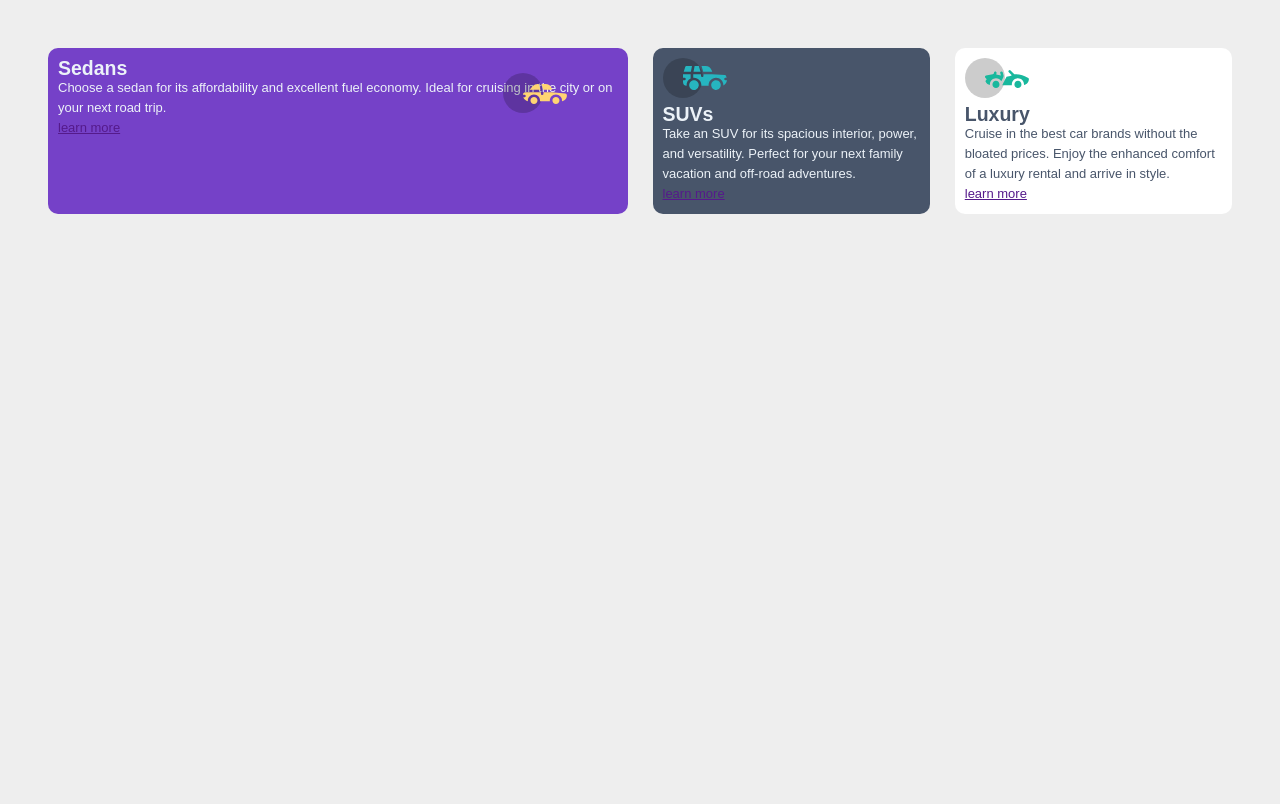
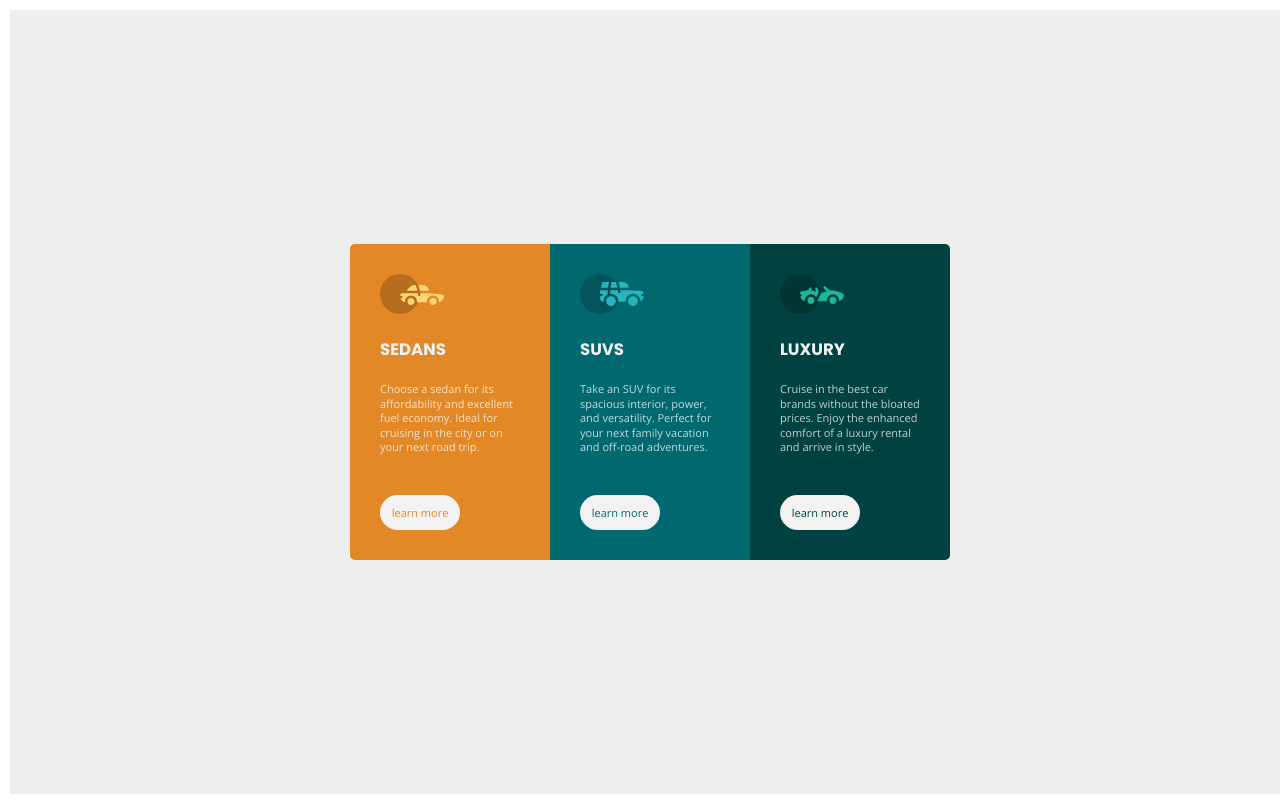
Before and after one commit to Ahmedabdalnaser2010/Frontend-Mentor-challenge-Three-column-cards, a plain HTML site: page index.html in a window 1280 px wide. Drawn offline with nearby package versions, Linux system fonts and the light colour scheme; a web font is replaced by a local one.

Commit message:
Add files via upload

```diff
--- a/style.css
+++ b/style.css
@@ -2,190 +2,181 @@
     margin: 0;
     padding: 0;
     box-sizing: border-box;
+
 }
 
 body {
-    font-family: "Barlow Semi Condensed", Arial, Helvetica, sans-serif;
-    font-size: 13px;
-    height: 100%;
+    font-size: 11px;
+    font-family: "Open Sans", sans-serif;
+}
+
+
+
+
+
+.container {
+    width: 200px;
     display: flex;
+    flex-wrap: wrap;
+    margin: auto;
+    padding: 10px;
+    justify-content: center;
+    background-color: #eee;
     align-items: center;
-    background-color: #eee;
-    justify-content: center;
 
+
+}
+
+.container div {
+
+    flex-basis: 200px;
+    display: flex;
+    justify-content: space-between;
+    flex-direction: column;
+    text-align: left;
+    gap: 0;
+    flex-grow: 0;
+    padding: 30px;
+    flex-shrink: 0;
 
 
 }
 
 
-
-.container {
-
-    display: flex;
-    flex-direction: column;
-    justify-content: center;
-    align-items: center;
-    overflow: scroll;
-    row-gap: 20px;
-    margin: 30px;
+div h2 {
+    color: hsl(0, 0%, 95%);
+    margin-top: 20px;
+    text-transform: uppercase;
+    font-family: "Poppins", sans-serif;
+    font-weight: 700;
 }
 
+div p {
+    color: hsla(0, 0%, 100%, 0.75);
+    margin-top: 20px;
+    line-height: .9rem;
+}
 
-
-.container>div {
-    padding: 20px;
-    display: flex;
-    flex-direction: column;
-    justify-content: flex-start;
-    padding: 10px;
-    border-radius: 10px;
-    -webkit-border-radius: 10px;
-    -moz-border-radius: 10px;
-    -ms-border-radius: 10px;
-    -o-border-radius: 10px;
-    line-height: 20px;
+.one,
+.one a:hover {
+    background-color: hsl(31, 77%, 52%);
+    transition: 0.3s;
+    -webkit-transition: 0.3s;
+    -moz-transition: 0.3s;
+    -ms-transition: 0.3s;
+    -o-transition: 0.3s;
 
 }
 
 .one {
-
-    background-color: hsl(263, 55%, 52%);
-    color: hsl(210, 46%, 95%);
-    position: relative;
-    z-index: -1;
+    border-radius: 5px 5px 0 0;
+    -webkit-border-radius: 5px 5px 0 0;
+    -moz-border-radius: 5px 5px 0 0;
+    -ms-border-radius: 5px 5px 0 0;
+    -o-border-radius: 5px 5px 0 0;
 }
 
-.two {
+.two,
+.two a:hover {
+    background-color: hsl(184, 100%, 22%);
+    transition: 0.3s;
+    -webkit-transition: 0.3s;
+    -moz-transition: 0.3s;
+    -ms-transition: 0.3s;
+    -o-transition: 0.3s;
+}
 
-    background-color: hsl(217, 19%, 35%);
-    color: hsl(210, 46%, 95%);
+.three,
+.three a:hover {
+    background-color: hsl(179, 100%, 13%);
+    transition: 0.3s;
+    -webkit-transition: 0.3s;
+    -moz-transition: 0.3s;
+    -ms-transition: 0.3s;
+    -o-transition: 0.3s;
 }
 
 .three {
-    background-color: hsl(0, 0%, 100%);
-    color: hsl(217, 19%, 35%);
+    border-radius: 0 0 5px 5px;
+    -webkit-border-radius: 0 0 5px 5px;
+    -moz-border-radius: 0 0 5px 5px;
+    -ms-border-radius: 0 0 5px 5px;
+    -o-border-radius: 0 0 5px 5px;
+}
+
+div a {
+    text-decoration: none;
+    background-color: hsl(0, 0%, 95%);
+    display: block;
+    width: 80px;
+    padding: 8px;
+    margin-top: 40px;
+    border: 2px solid transparent;
+    border-radius: 20px;
+    -webkit-border-radius: 20px;
+    -moz-border-radius: 20px;
+    -ms-border-radius: 20px;
+    -o-border-radius: 20px;
+    text-align: center;
+}
+
+.one a {
+    color: hsl(31, 77%, 52%);
 
 }
 
-.four {
-
-    background-color: hsl(219, 29%, 14%);
-    color: hsl(210, 46%, 95%);
+.two a {
+    color: hsl(184, 100%, 22%);
 }
 
-.five {
-
-
-    background-color: hsl(0, 0%, 100%);
-    color: hsl(217, 19%, 35%);
+.three a {
+    color: hsl(179, 100%, 13%);
 }
 
-.head {
-    display: flex;
-    justify-content: flex-start;
-    align-items: center;
-
+.one a:hover,
+.two a:hover,
+.three a:hover {
+    color: hsl(0, 0%, 95%);
+    border-color: hsl(0, 0%, 95%);
 }
 
-.head img {
-    border: 2px solid white;
-    border-radius: 50%;
-    -webkit-border-radius: 50%;
-    -moz-border-radius: 50%;
-    -ms-border-radius: 50%;
-    -o-border-radius: 50%;
-    z-index: 1;
-}
+@media(min-width:768px) {
+    .container {
+        width: 100%;
+        height: 98vh;
+        display: flex;
+        flex-wrap: nowrap;
+        margin: 10px;
+        padding: 10px;
+        justify-content: center;
+        background-color: #eee;
+        align-items: center;
 
-.head>div {
-    margin: 20px;
-    z-index: 0;
-}
-
-.head .name {
-    font-weight: 600;
-
-}
-
-.head .grad {
-    font-weight: 500;
-}
-
-
-
-.one .grad,
-.two .grad,
-.four .grad {
-    color: hsl(210, 46%, 95%, 50%);
-
-}
-
-.three .grad,
-.five .grad {
-    color: hsl(217, 19%, 35%, 50%);
-
-}
-
-.one q,
-.two q,
-.four q {
-    color: hsl(210, 46%, 95%, 70%);
-
-}
-
-.three q,
-.five q {
-    color: hsl(217, 19%, 35%, 70%);
-
-}
-
-.container .body {
-    display: flex;
-    flex-direction: column;
-    justify-content: space-between;
-    z-index: 2;
-}
-
-.container .body h2,
-.body q {
-    margin: 10px;
-    padding: 10px;
-    font-size: initial;
-
-}
-
-.one i {
-    position: absolute;
-    top: 25px;
-    right: 61px;
-}
-
-@media (min-width:768px) {
-    .container {
-
-        display: grid;
-        grid-template-columns: repeat(4, 1fr);
-        grid-template-rows: repeat(2, 1fr);
-        gap: 25px;
-        margin: 6vh;
-        align-items: initial;
 
     }
 
     .one {
-        grid-column: 1/span 2;
-
+        border-radius: 5px 0 0 5px;
+        -webkit-border-radius: 5px 0 0 5px;
+        -moz-border-radius: 5px 0 0 5px;
+        -ms-border-radius: 5px 0 0 5px;
+        -o-border-radius: 5px 0 0 5px;
     }
 
-
-    .four {
-        grid-area: 2/2/2/4;
-
-    }
-
-    .five {
-
-        grid-area: 1 / 4 / 3 / 4;
-
+    .three {
+        border-radius: 0 5px 5px 0;
+        -webkit-border-radius: 0 5px 5px 0;
+        -moz-border-radius: 0 5px 5px 0;
+        -ms-border-radius: 0 5px 5px 0;
+        -o-border-radius: 0 5px 5px 0;
     }
 }
+
+/* .attribution {
+    font-size: 11px;
+
+}
+
+.attribution a {
+    color: hsl(228, 45%, 44%);
+} */
```
